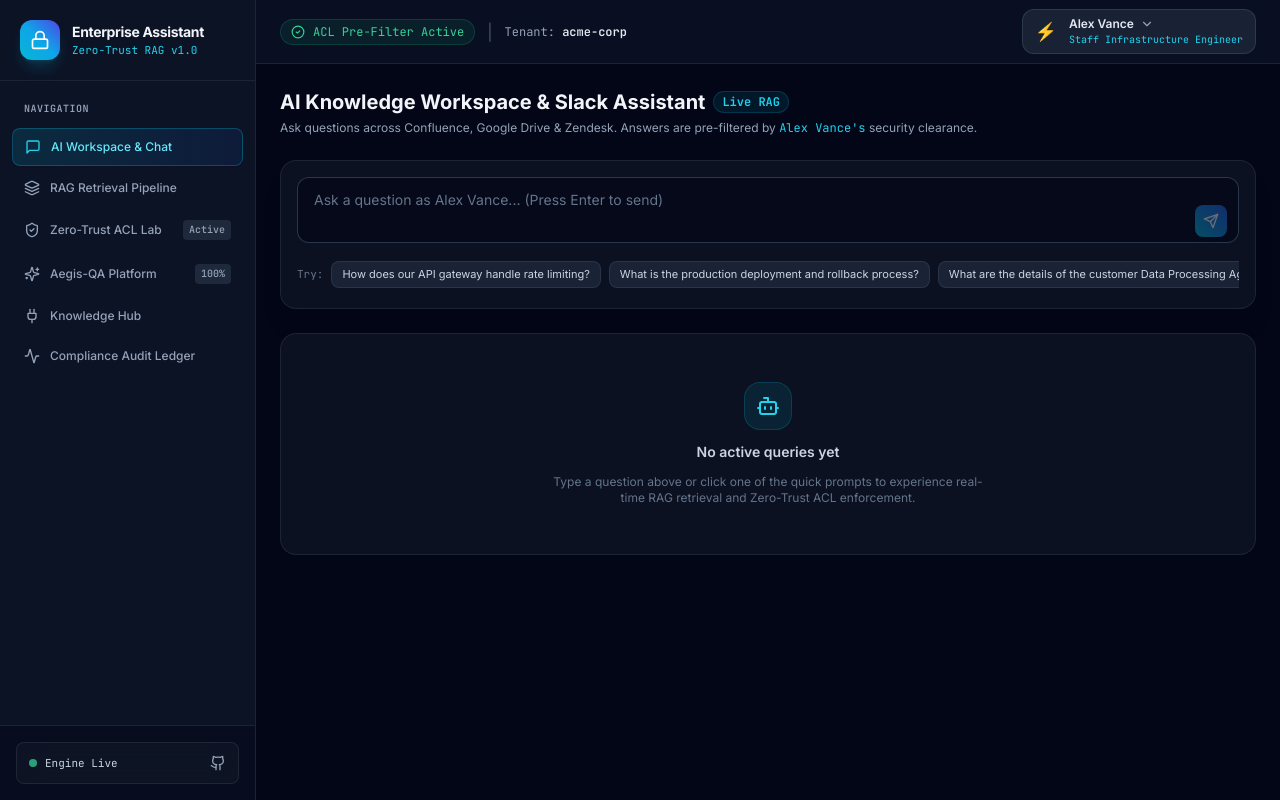
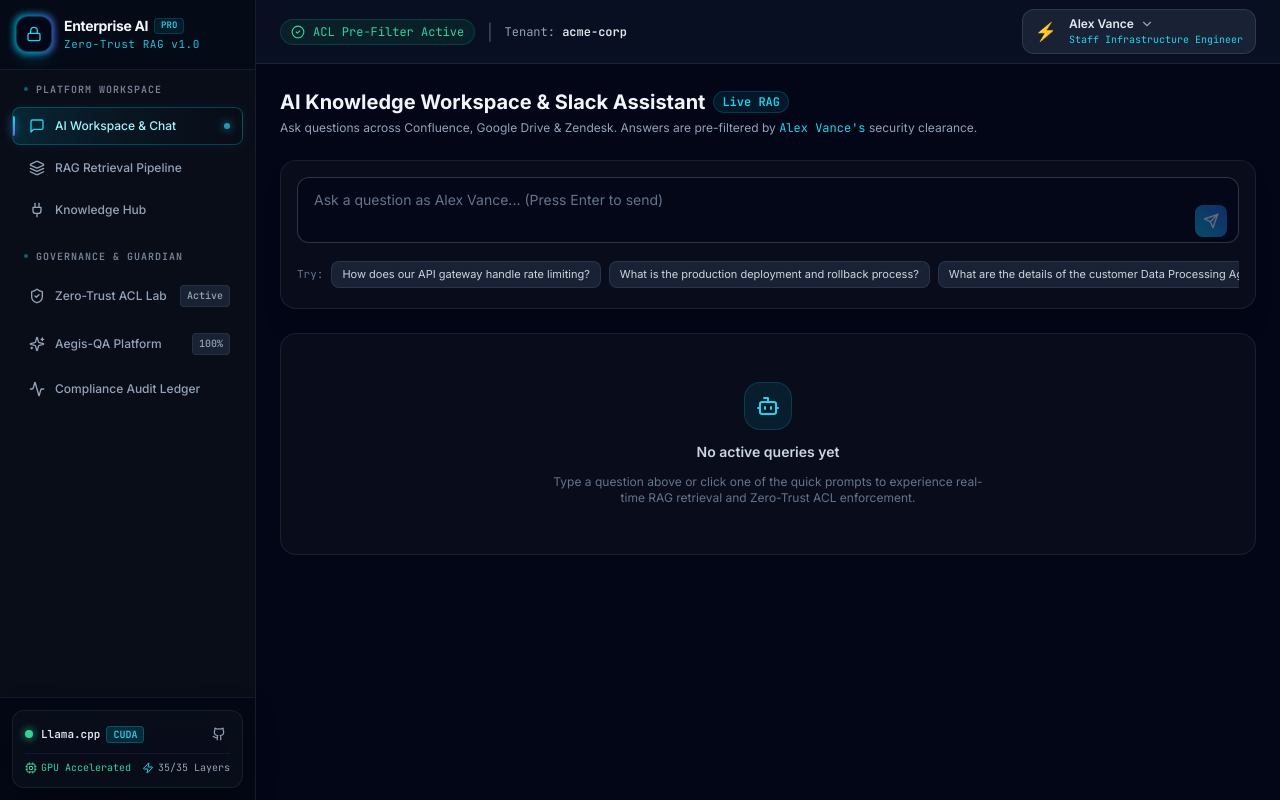
Before and after one commit to ParthVarekar/enterprise_knowledge_assistance, a React (Vite) app in the folder frontend/: page / in a window 1280 px wide. Built offline with nearby package versions, Linux system fonts and the light colour scheme.

Commit message:
style: Perform complete UI/UX polish across web frontend to Linear/Vercel design standards (ultra-clean typography, dark mesh canvas, CUDA GPU status badges, refined glassmorphism)

```diff
--- a/frontend/src/components/Sidebar.tsx
+++ b/frontend/src/components/Sidebar.tsx
@@ -5,10 +5,11 @@ import {
   ShieldCheck,
   Sparkles,
   Plug,
-  FileText,
   Activity,
   Github,
-  Lock
+  Lock,
+  Cpu,
+  Zap
 } from 'lucide-react';
 
 export type TabType = 'chat' | 'pipeline' | 'security' | 'qa' | 'connectors' | 'audit';
@@ -18,84 +19,158 @@ interface SidebarProps {
   setActiveTab: (tab: TabType) => void;
 }
 
+interface NavItem {
+  id: TabType;
+  label: string;
+  icon: React.ReactNode;
+  badge?: string;
+}
+
+interface NavSection {
+  title: string;
+  items: NavItem[];
+}
+
 export const Sidebar: React.FC<SidebarProps> = ({ activeTab, setActiveTab }) => {
-  const navItems: { id: TabType; label: string; icon: React.ReactNode; badge?: string }[] = [
+  const navSections: NavSection[] = [
+    {
+      title: 'PLATFORM WORKSPACE',
+      items: [
         { id: 'chat', label: 'AI Workspace & Chat', icon: <MessageSquare className="w-4 h-4" /> },
         { id: 'pipeline', label: 'RAG Retrieval Pipeline', icon: <Layers className="w-4 h-4" /> },
+        { id: 'connectors', label: 'Knowledge Hub', icon: <Plug className="w-4 h-4" /> },
+      ]
+    },
+    {
+      title: 'GOVERNANCE & GUARDIAN',
+      items: [
         { id: 'security', label: 'Zero-Trust ACL Lab', icon: <ShieldCheck className="w-4 h-4" />, badge: 'Active' },
         { id: 'qa', label: 'Aegis-QA Platform', icon: <Sparkles className="w-4 h-4" />, badge: '100%' },
-    { id: 'connectors', label: 'Knowledge Hub', icon: <Plug className="w-4 h-4" /> },
         { id: 'audit', label: 'Compliance Audit Ledger', icon: <Activity className="w-4 h-4" /> },
+      ]
+    }
   ];
 
   return (
-    <aside className="w-64 bg-slate-900/80 border-r border-slate-800/80 flex flex-col justify-between h-screen sticky top-0 backdrop-blur-xl z-20">
+    <aside className="w-64 bg-[#0b0f19]/90 border-r border-slate-800/60 flex flex-col justify-between h-screen sticky top-0 backdrop-blur-2xl z-20 select-none">
       <div>
-        {/* Brand Header */}
-        <div className="p-5 border-b border-slate-800/80 flex items-center space-x-3">
-          <div className="w-10 h-10 rounded-xl bg-gradient-to-tr from-cyan-500 via-sky-500 to-indigo-600 flex items-center justify-center shadow-lg shadow-cyan-500/20">
-            <Lock className="w-5 h-5 text-white" />
+        {/* Brand Header with Glowing Brand Mark */}
+        <div className="p-4 border-b border-slate-800/60 flex items-center space-x-3 bg-slate-950/40">
+          <div className="relative group">
+            <div className="absolute -inset-0.5 bg-gradient-to-r from-cyan-500 via-sky-500 to-indigo-500 rounded-xl blur-sm opacity-75 group-hover:opacity-100 transition duration-300 animate-pulse-slow"></div>
+            <div className="relative w-9 h-9 rounded-xl bg-slate-950 border border-cyan-500/30 flex items-center justify-center shadow-lg shadow-cyan-500/20">
+              <Lock className="w-4 h-4 text-cyan-400" />
             </div>
-          <div>
-            <h1 className="font-bold text-slate-100 text-sm tracking-tight flex items-center gap-1.5">
-              Enterprise Assistant
+          </div>
+          <div className="flex flex-col min-w-0">
+            <div className="flex items-center space-x-1.5">
+              <h1 className="font-bold text-slate-100 text-sm tracking-tight truncate">
+                Enterprise AI
               </h1>
-            <p className="text-[11px] text-cyan-400 font-mono">Zero-Trust RAG v1.0</p>
+              <span className="px-1.5 py-0.2 text-[9px] font-mono font-semibold bg-cyan-500/10 text-cyan-400 border border-cyan-500/20 rounded">
+                PRO
+              </span>
+            </div>
+            <p className="text-[11px] text-cyan-400/90 font-mono tracking-wider truncate">
+              Zero-Trust RAG v1.0
+            </p>
           </div>
         </div>
 
-        {/* Navigation Links */}
-        <nav className="p-3 space-y-1">
-          <div className="px-3 py-2 text-[10px] font-semibold text-slate-400 uppercase tracking-wider font-mono">
-            Navigation
+        {/* Navigation Section with Category Headings */}
+        <nav className="p-3 space-y-5">
+          {navSections.map((section, sIdx) => (
+            <div key={sIdx} className="space-y-1">
+              {/* Category Heading with font-mono tracking */}
+              <div className="px-3 pb-1.5 text-[10px] font-mono font-semibold text-slate-400/80 uppercase tracking-widest flex items-center space-x-2">
+                <span className="w-1 h-1 rounded-full bg-cyan-500/50"></span>
+                <span>{section.title}</span>
               </div>
-          {navItems.map(item => {
+
+              {section.items.map((item) => {
                 const isActive = activeTab === item.id;
                 return (
                   <button
                     key={item.id}
                     onClick={() => setActiveTab(item.id)}
-                className={`w-full flex items-center justify-between px-3 py-2.5 rounded-lg text-xs font-medium transition-all duration-150 ${
+                    className={`relative w-full flex items-center justify-between px-3 py-2.5 rounded-lg text-xs font-medium transition-all duration-200 group ${
                       isActive
-                    ? 'bg-gradient-to-r from-cyan-500/15 to-blue-600/10 text-cyan-300 border border-cyan-500/30 shadow-sm'
-                    : 'text-slate-400 hover:text-slate-200 hover:bg-slate-800/50'
+                        ? 'bg-gradient-to-r from-cyan-500/15 via-cyan-500/5 to-transparent text-cyan-200 border border-cyan-500/30 shadow-[0_0_15px_rgba(56,189,248,0.08)]'
+                        : 'text-slate-400 hover:text-slate-200 hover:bg-slate-800/40 border border-transparent'
                     }`}
                   >
-                <div className="flex items-center space-x-2.5">
-                  <span className={isActive ? 'text-cyan-400' : 'text-slate-400'}>
+                    {/* Active Left Pill Accent */}
+                    {isActive && (
+                      <span className="absolute left-0 top-2 bottom-2 w-0.5 bg-gradient-to-b from-cyan-400 to-indigo-500 rounded-r-full shadow-[0_0_8px_rgba(56,189,248,0.9)]" />
+                    )}
+
+                    <div className="flex items-center space-x-2.5 min-w-0 pl-1">
+                      <span className={`transition-colors duration-200 ${isActive ? 'text-cyan-400' : 'text-slate-400 group-hover:text-slate-300'}`}>
                         {item.icon}
                       </span>
-                  <span>{item.label}</span>
+                      <span className="truncate">{item.label}</span>
                     </div>
+
+                    <div className="flex items-center space-x-1.5">
+                      {/* Active Glow Dot */}
+                      {isActive && (
+                        <span className="w-1.5 h-1.5 rounded-full bg-cyan-400 shadow-[0_0_8px_rgba(56,189,248,1)] animate-pulse" />
+                      )}
                       {item.badge && (
-                  <span className={`px-1.5 py-0.5 text-[10px] font-mono rounded font-medium ${
-                    isActive ? 'bg-cyan-500/20 text-cyan-300' : 'bg-slate-800 text-slate-400'
+                        <span className={`px-1.5 py-0.5 text-[10px] font-mono rounded font-medium border ${
+                          isActive
+                            ? 'bg-cyan-500/20 text-cyan-300 border-cyan-500/30'
+                            : 'bg-slate-800/80 text-slate-400 border-slate-700/50'
                         }`}>
                           {item.badge}
                         </span>
                       )}
+                    </div>
                   </button>
                 );
               })}
+            </div>
+          ))}
         </nav>
       </div>
 
-      {/* Footer Info */}
-      <div className="p-4 border-t border-slate-800/80 bg-slate-950/40">
-        <div className="glass-panel p-3 rounded-lg flex items-center justify-between">
+      {/* System Status Badge: Llama.cpp CUDA GPU Status */}
+      <div className="p-3 border-t border-slate-800/60 bg-slate-950/60 backdrop-blur-md">
+        <div className="glass-card p-3 rounded-xl border border-slate-800/80 hover:border-cyan-500/30 transition-all duration-200 space-y-2 group">
+          <div className="flex items-center justify-between">
             <div className="flex items-center space-x-2">
-            <span className="w-2 h-2 rounded-full bg-emerald-400 animate-pulse"></span>
-            <span className="text-[11px] font-mono text-slate-300">Engine Live</span>
+              <div className="relative flex items-center justify-center">
+                <span className="absolute w-2.5 h-2.5 rounded-full bg-emerald-400/40 animate-ping" />
+                <span className="w-2 h-2 rounded-full bg-emerald-400 shadow-[0_0_8px_rgba(52,211,153,0.8)]" />
+              </div>
+              <span className="text-[11px] font-semibold font-mono text-slate-200 flex items-center gap-1.5">
+                Llama.cpp
+                <span className="text-cyan-400 text-[10px] bg-cyan-950/80 px-1.5 py-0.2 rounded border border-cyan-500/30">
+                  CUDA
+                </span>
+              </span>
             </div>
             <a
               href="https://github.com/ParthVarekar/enterprise_knowledge_assistance"
               target="_blank"
               rel="noopener noreferrer"
-            className="text-slate-400 hover:text-cyan-400 transition-colors"
+              className="text-slate-400 hover:text-cyan-400 transition-colors p-1 hover:bg-slate-800/60 rounded"
               title="GitHub Repository"
             >
-            <Github className="w-4 h-4" />
+              <Github className="w-3.5 h-3.5" />
             </a>
+          </div>
+
+          <div className="flex items-center justify-between text-[10px] font-mono text-slate-400 pt-1.5 border-t border-slate-800/50">
+            <div className="flex items-center space-x-1 text-emerald-400">
+              <Cpu className="w-3 h-3 text-emerald-400" />
+              <span>GPU Accelerated</span>
+            </div>
+            <div className="flex items-center space-x-1 text-slate-400">
+              <Zap className="w-3 h-3 text-cyan-400" />
+              <span>35/35 Layers</span>
+            </div>
+          </div>
         </div>
       </div>
     </aside>
--- a/frontend/src/index.css
+++ b/frontend/src/index.css
@@ -6,25 +6,84 @@
   color-scheme: dark;
 }
 
-body {
-  background-color: #0b0f19;
-  background-image:
-    radial-gradient(at 0% 0%, rgba(56, 189, 248, 0.08) 0px, transparent 50%),
-    radial-gradient(at 100% 0%, rgba(139, 92, 246, 0.08) 0px, transparent 50%),
-    radial-gradient(at 50% 100%, rgba(16, 185, 129, 0.05) 0px, transparent 50%);
-  background-attachment: fixed;
+/* Custom Font Smoothing & Text Rendering */
+html, body {
+  -webkit-font-smoothing: antialiased;
+  -moz-osx-font-smoothing: grayscale;
+  text-rendering: optimizeLegibility;
 }
 
-/* Glassmorphism Cards */
+/* Deep Dark Canvas (#080c14) with Subtle Radial Gradients */
+body {
+  background-color: #080c14;
+  background-image:
+    radial-gradient(ellipse 80% 50% at 50% -20%, rgba(56, 189, 248, 0.12), transparent 70%),
+    radial-gradient(ellipse 60% 40% at 100% 0%, rgba(139, 92, 246, 0.08), transparent 60%),
+    radial-gradient(ellipse 50% 50% at 0% 100%, rgba(16, 185, 129, 0.06), transparent 70%),
+    radial-gradient(circle at 50% 50%, rgba(15, 23, 42, 0.5) 0%, #080c14 100%);
+  background-attachment: fixed;
+  color: #f1f5f9;
+}
+
+/* Mesh Blur Utilities */
+.mesh-glow-bg {
+  position: absolute;
+  inset: 0;
+  background:
+    radial-gradient(circle at 20% 20%, rgba(56, 189, 248, 0.07) 0%, transparent 40%),
+    radial-gradient(circle at 80% 80%, rgba(147, 51, 234, 0.07) 0%, transparent 40%);
+  pointer-events: none;
+  filter: blur(40px);
+}
+
+/* Precision Glassmorphism Classes */
+.glass-card {
+  background: rgba(13, 18, 30, 0.65);
+  backdrop-filter: blur(16px);
+  -webkit-backdrop-filter: blur(16px);
+  border: 1px solid rgba(255, 255, 255, 0.07);
+  box-shadow: 0 8px 32px 0 rgba(0, 0, 0, 0.37);
+}
+
+.glass-card-hover {
+  background: rgba(13, 18, 30, 0.65);
+  backdrop-filter: blur(16px);
+  -webkit-backdrop-filter: blur(16px);
+  border: 1px solid rgba(255, 255, 255, 0.07);
+  box-shadow: 0 8px 32px 0 rgba(0, 0, 0, 0.37);
+  transition: all 0.25s cubic-bezier(0.16, 1, 0.3, 1);
+}
+
+.glass-card-hover:hover {
+  background: rgba(22, 30, 49, 0.85);
+  border-color: rgba(56, 189, 248, 0.3);
+  box-shadow: 0 12px 40px -10px rgba(56, 189, 248, 0.15), 0 0 20px 0 rgba(56, 189, 248, 0.05);
+  transform: translateY(-1px);
+}
+
+.glow-border {
+  position: relative;
+  border: 1px solid rgba(56, 189, 248, 0.3);
+  box-shadow: 0 0 15px -3px rgba(56, 189, 248, 0.2), inset 0 0 15px -3px rgba(56, 189, 248, 0.1);
+}
+
+.accent-gradient-text {
+  background: linear-gradient(135deg, #38bdf8 0%, #818cf8 50%, #c084fc 100%);
+  -webkit-background-clip: text;
+  -webkit-text-fill-color: transparent;
+  background-clip: text;
+}
+
+/* Legacy & Component Panel Support */
 .glass-panel {
-  background: rgba(17, 24, 39, 0.7);
+  background: rgba(13, 18, 30, 0.7);
   backdrop-filter: blur(16px);
   -webkit-backdrop-filter: blur(16px);
   border: 1px solid rgba(255, 255, 255, 0.08);
 }
 
 .glass-panel-interactive {
-  background: rgba(17, 24, 39, 0.7);
+  background: rgba(13, 18, 30, 0.7);
   backdrop-filter: blur(16px);
   -webkit-backdrop-filter: blur(16px);
   border: 1px solid rgba(255, 255, 255, 0.08);
@@ -32,7 +91,7 @@ body {
 }
 
 .glass-panel-interactive:hover {
-  background: rgba(30, 41, 59, 0.8);
+  background: rgba(22, 30, 49, 0.85);
   border-color: rgba(56, 189, 248, 0.3);
   box-shadow: 0 10px 30px -10px rgba(56, 189, 248, 0.15);
 }
@@ -54,23 +113,24 @@ body {
   pointer-events: none;
 }
 
-/* Custom Scrollbar */
+/* Crisp Scrollbars */
 ::-webkit-scrollbar {
-  width: 6px;
-  height: 6px;
+  width: 5px;
+  height: 5px;
 }
 ::-webkit-scrollbar-track {
-  background: rgba(15, 23, 42, 0.5);
+  background: #080c14;
 }
 ::-webkit-scrollbar-thumb {
-  background: rgba(51, 65, 85, 0.8);
+  background: rgba(51, 65, 85, 0.6);
   border-radius: 9999px;
+  border: 1px solid rgba(255, 255, 255, 0.05);
 }
 ::-webkit-scrollbar-thumb:hover {
-  background: rgba(100, 116, 139, 1);
+  background: rgba(100, 116, 139, 0.9);
 }
 
-/* Glowing Animations */
+/* Smooth Transitions & Animations */
 @keyframes pulse-slow {
   0%, 100% { opacity: 1; transform: scale(1); }
   50% { opacity: 0.6; transform: scale(0.98); }
@@ -79,3 +139,12 @@ body {
 .animate-pulse-slow {
   animation: pulse-slow 3s infinite ease-in-out;
 }
+
+@keyframes glow-pulse {
+  0%, 100% { box-shadow: 0 0 12px rgba(56, 189, 248, 0.4); }
+  50% { box-shadow: 0 0 22px rgba(56, 189, 248, 0.7); }
+}
+
+.animate-glow-pulse {
+  animation: glow-pulse 2.5s infinite ease-in-out;
+}
--- a/package.json
+++ b/package.json
@@ -8,7 +8,7 @@
     "start": "node dist/index.js",
     "demo": "tsc && node dist/demo.js",
     "server": "tsc && node dist/slack/server.js",
-    "llama:server": "D:\\llama4\\llama-server.exe -m D:\\llama4\\qwen2.5-coder-7b.gguf -c 4096 --port 8080",
+    "llama:server": "D:\\llama4\\llama-server.exe -m D:\\llama4\\qwen2.5-coder-7b.gguf -c 4096 --port 8085",
     "verify:llama": "tsc && node dist/verifyLocalModel.js",
     "frontend:dev": "npm --prefix frontend run dev",
     "frontend:build": "npm --prefix frontend run build",
```
Also changed, not shown: 1 other file (tests, documents, lock files or other folders). Lines whose indentation alone changed are shown as unchanged.
